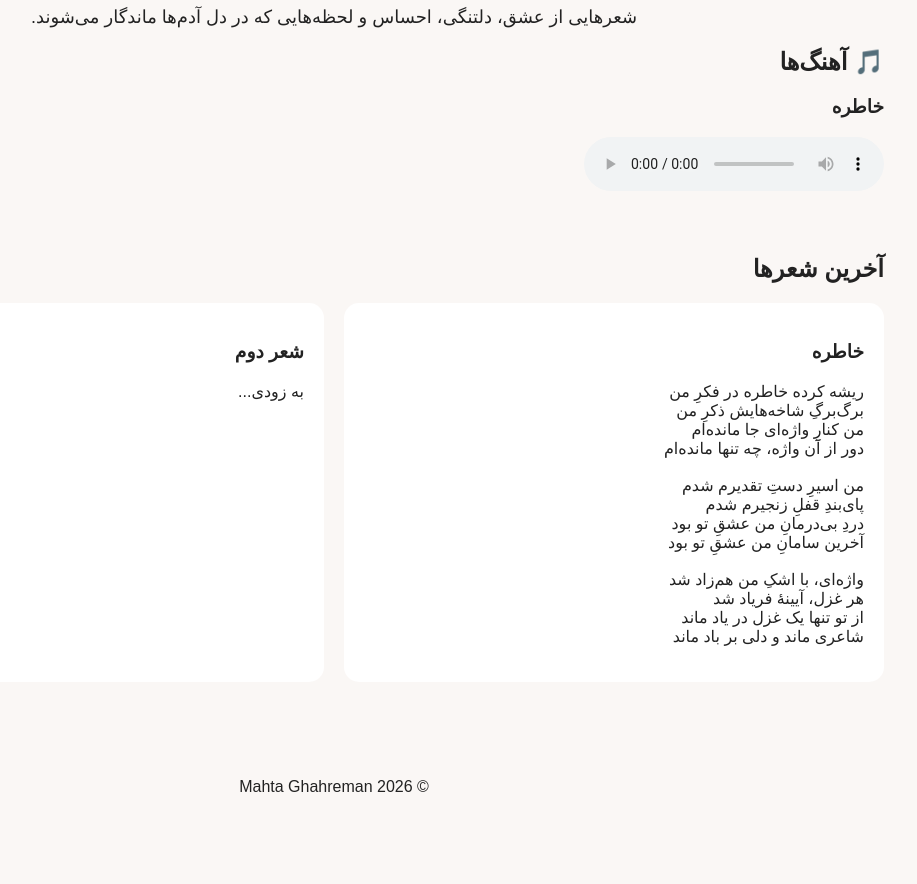
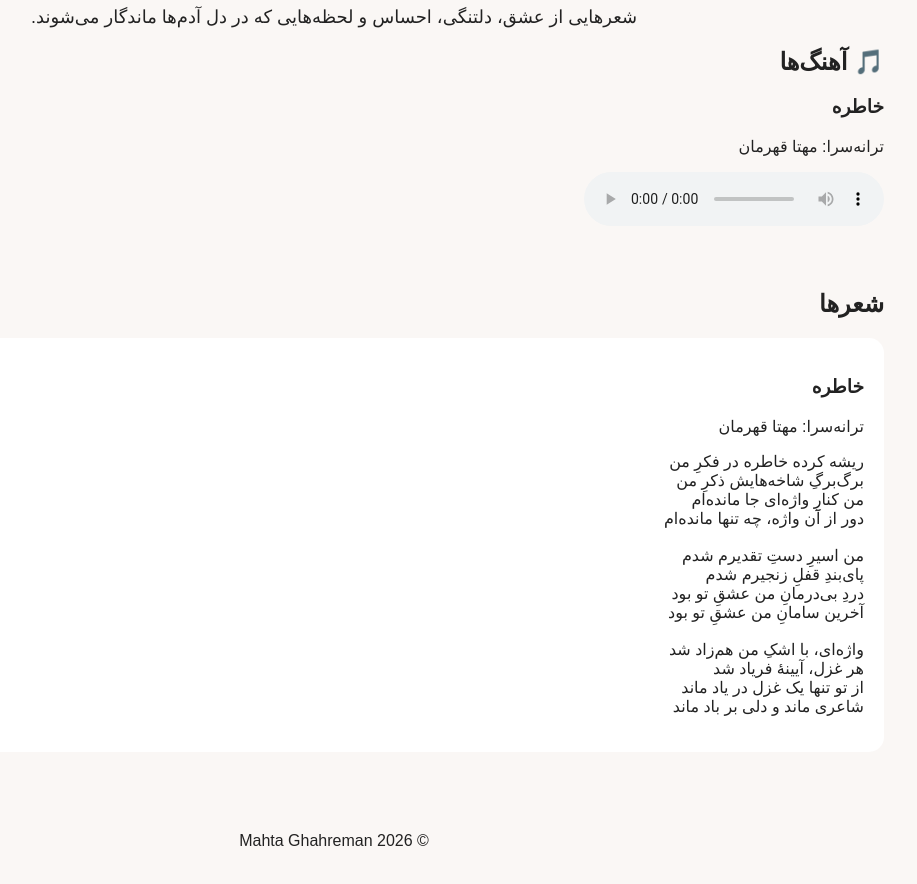
Before and after one commit to mahtaghahreman/Mahta_ghahreman, a Next.js app: page / in a window 1280 px wide. Shown: the part 740-1624 px from the top of the page, without its empty margins (306-1223 px from the left). Before the commit the page ends 1592 px from the top, so only its background shows below. Built offline with nearby package versions, Linux system fonts and the light colour scheme.

Commit message:
Update page.tsx

```diff
--- a/app/page.tsx
+++ b/app/page.tsx
@@ -12,7 +12,6 @@ export default function Home() {
           <a href="#">درباره من</a>
           <a href="#">شعرها</a>
           <a href="#">آهنگ‌ها</a>
-          <a href="#">ارتباط</a>
         </nav>
       </header>
 
@@ -31,7 +30,6 @@ export default function Home() {
 
 
         <div className="intro">
-
           <h2>Mahta Ghahreman</h2>
 
           <p>
@@ -41,11 +39,9 @@ export default function Home() {
           <p>
             شعرهایی از عشق، دلتنگی، احساس و لحظه‌هایی که در دل آدم‌ها ماندگار می‌شوند.
           </p>
-
         </div>
 
       </section>
-
 
 
       <section className="music">
@@ -55,6 +51,10 @@ export default function Home() {
         <div className="music-card">
 
           <h3>خاطره</h3>
+
+          <p>
+            ترانه‌سرا: مهتا قهرمان
+          </p>
 
           <audio controls>
             <source
@@ -69,30 +69,30 @@ export default function Home() {
       </section>
 
 
-
       <section className="poems">
 
-        <h2>آخرین شعرها</h2>
+        <h2>شعرها</h2>
 
         <div className="cards">
-
 
           <article>
 
             <h3>خاطره</h3>
 
+            <p className="author">
+               ترانه‌سرا: مهتا قهرمان
+            </p>
+
             <p>
               ریشه کرده خاطره در فکرِ من<br />
               برگ‌برگِ شاخه‌هایش ذکرِ من<br />
               من کنارِ واژه‌ای جا مانده‌ام<br />
-              دور از آن واژه، چه تنها مانده‌ام<br />
-              <br />
+              دور از آن واژه، چه تنها مانده‌ام<br /><br />
 
               من اسیرِ دستِ تقدیرم شدم<br />
               پای‌بندِ قفلِ زنجیرم شدم<br />
               دردِ بی‌درمانِ من عشقِ تو بود<br />
-              آخرین سامانِ من عشقِ تو بود<br />
-              <br />
+              آخرین سامانِ من عشقِ تو بود<br /><br />
 
               واژه‌ای، با اشکِ من هم‌زاد شد<br />
               هر غزل، آیینهٔ فریاد شد<br />
@@ -102,33 +102,14 @@ export default function Home() {
 
           </article>
 
-
-
-          <article>
-
-            <h3>شعر دوم</h3>
-
-            <p>
-              به زودی...
-            </p>
-
-          </article>
-
-
         </div>
 
       </section>
 
 
-
       <footer>
-
-        <p>
-          © 2026 Mahta Ghahreman
-        </p>
-
+        © 2026 Mahta Ghahreman
       </footer>
-
 
     </main>
   );
```
